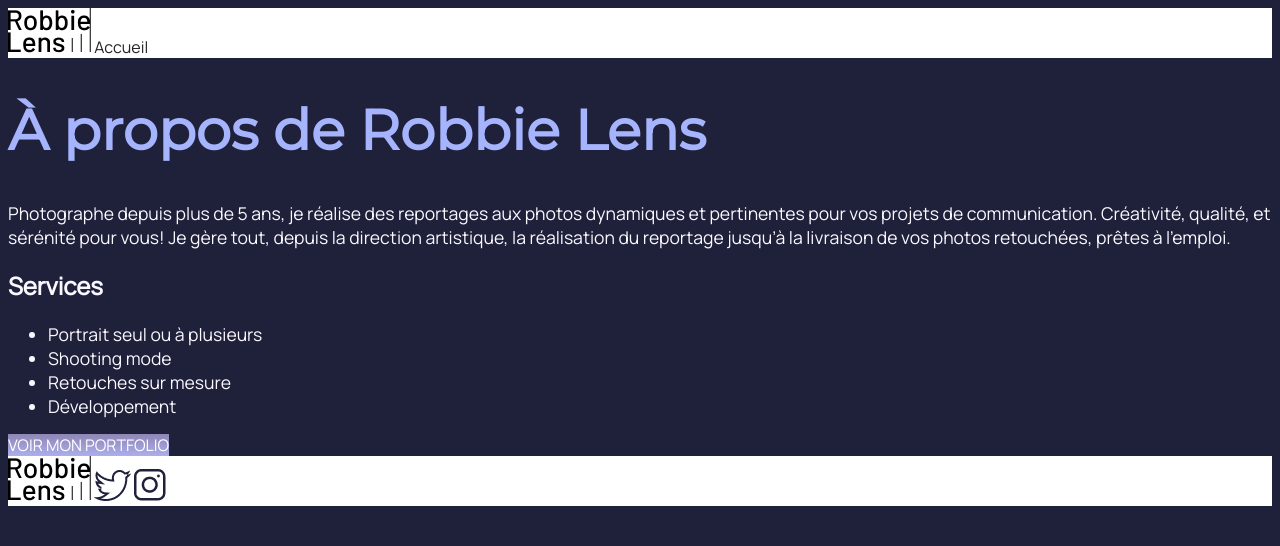
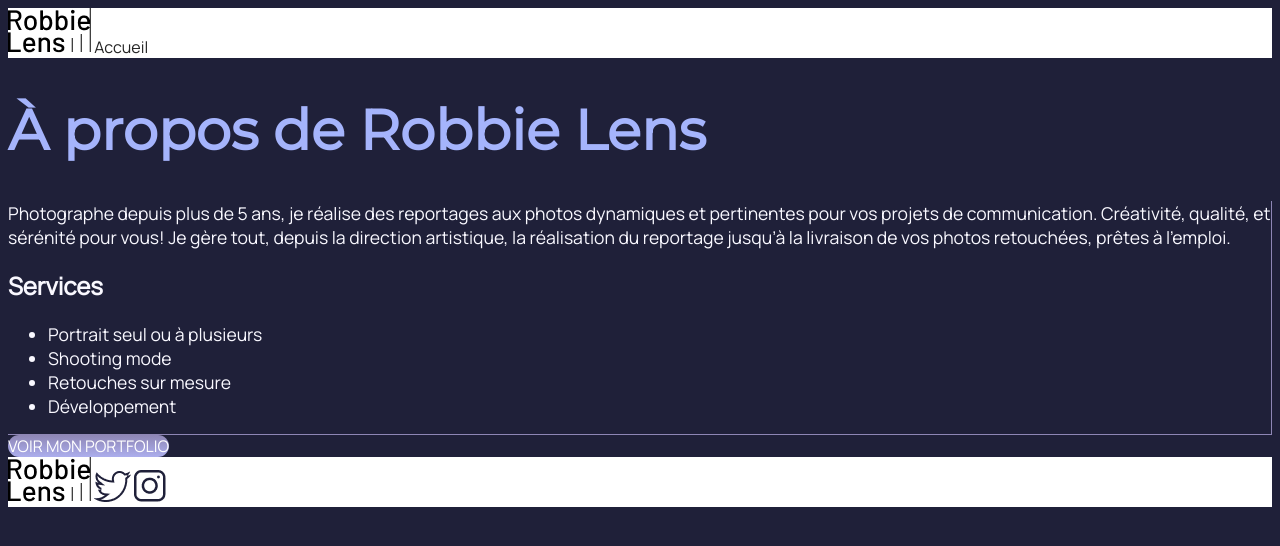
Before and after one commit to JefG67/Robbie_lens, a plain HTML site: page a-propos.html in a window 1280 px wide. Drawn offline with Linux system fonts and the light colour scheme.

Commit message:
border cours

```diff
--- a/a-propos.html
+++ b/a-propos.html
@@ -18,6 +18,7 @@
         <a href="index.html">Accueil</a>
     </div>
     <h1>À propos de Robbie Lens</h1>
+    <div class="texte">
     <p>
         Photographe depuis plus de 5 ans, je réalise des reportages aux photos dynamiques et pertinentes pour vos
         projets de communication. Créativité, qualité, et sérénité pour vous! Je gère tout, depuis la direction
@@ -30,6 +31,7 @@
         <li>Retouches sur mesure</li>
         <li>Développement</li>
     </ul>
+    </div>
     <div>
         <a href="" class="cta">VOIR MON PORTFOLIO</a>
     </div>
--- a/style.css
+++ b/style.css
@@ -38,4 +38,10 @@ li {
 .cta {
   background: linear-gradient(#8e86b5, #acaeed);
   color: white;
+  border-radius: 50px;
 }
+
+.texte {
+  border-right: 1px #8e86b5 solid;
+  border-bottom: 1px #8e86b5 solid;
+}
```
